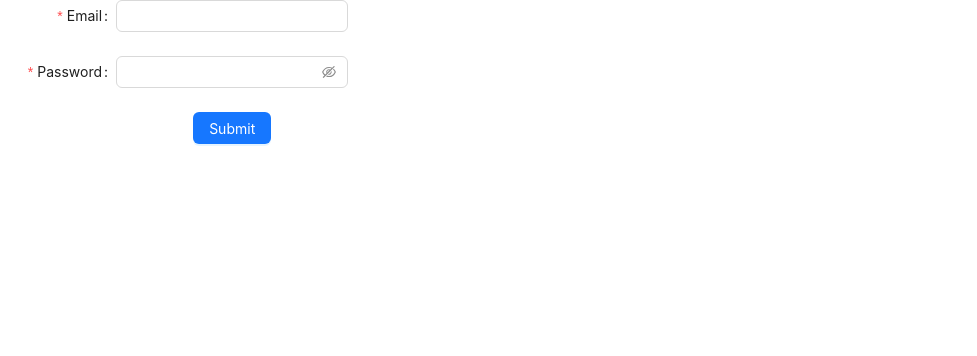
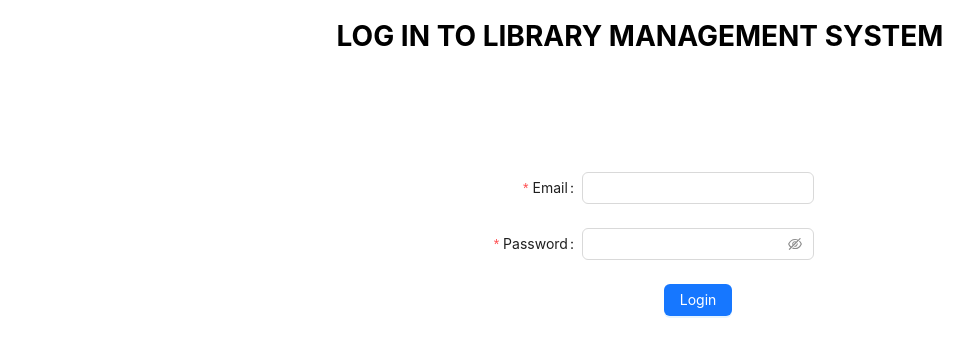
Before and after one commit to 1mgroot/Database-Project, a React (Create React App) app in the folder frontend/: page / in a window 1280 px wide. Shown: the top 356 px of the page, without its empty margins (0-977 px from the left). Built offline with nearby package versions, Linux system fonts and the light colour scheme.

Commit message:
Update login page style

```diff
--- a/frontend/src/pages/Login.jsx
+++ b/frontend/src/pages/Login.jsx
@@ -1,4 +1,5 @@
-import { Button, Col, Form, Input, Row } from 'antd';
+import { Button, Col, Form, Input, Layout, Row, Space } from 'antd';
+import { Content } from 'antd/es/layout/layout';
 // import './Login.css'
 
 export default function Login() {
@@ -44,8 +45,9 @@ export default function Login() {
       };
 
     return (
-        <Row>
-            <Col>
+        <Row justify="center" align="middle">
+            <Col span={24}><h1>LOG IN TO LIBRARY MANAGEMENT SYSTEM</h1> </Col>
+            <Col style={{marginTop: "100px"}}>
                 <Form
                 name="basic"
                 labelCol={{
@@ -91,7 +93,7 @@ export default function Login() {
                     }}
                 >
                     <Button type="primary" htmlType="submit">
-                        Submit
+                        Login
                     </Button>
                 </Form.Item>
             </Form>
```
